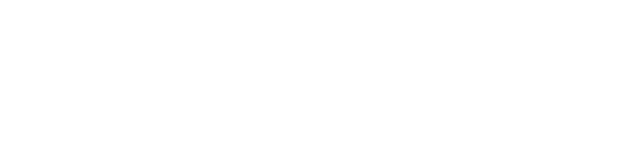
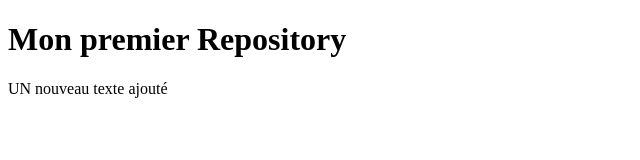
Before and after one commit to lauraLGWeb/CoursGit, a plain HTML site: page index.html in a window 1280 px wide. Shown: the whole page, without its empty margins (0-640 px from the left). Drawn offline with Linux system fonts and the light colour scheme.

Commit message:
new h1 and p

```diff
--- a/index.html
+++ b/index.html
@@ -3,9 +3,11 @@
 <head>
     <meta charset="UTF-8">
     <meta name="viewport" content="width=device-width, initial-scale=1.0">
-    <title>cours-git</title>
+    <title>Document</title>
 </head>
 <body>
+    <h1>Mon premier Repository</h1>
+    <p> UN nouveau texte ajouté</p>
 
 </body>
 </html>
```
